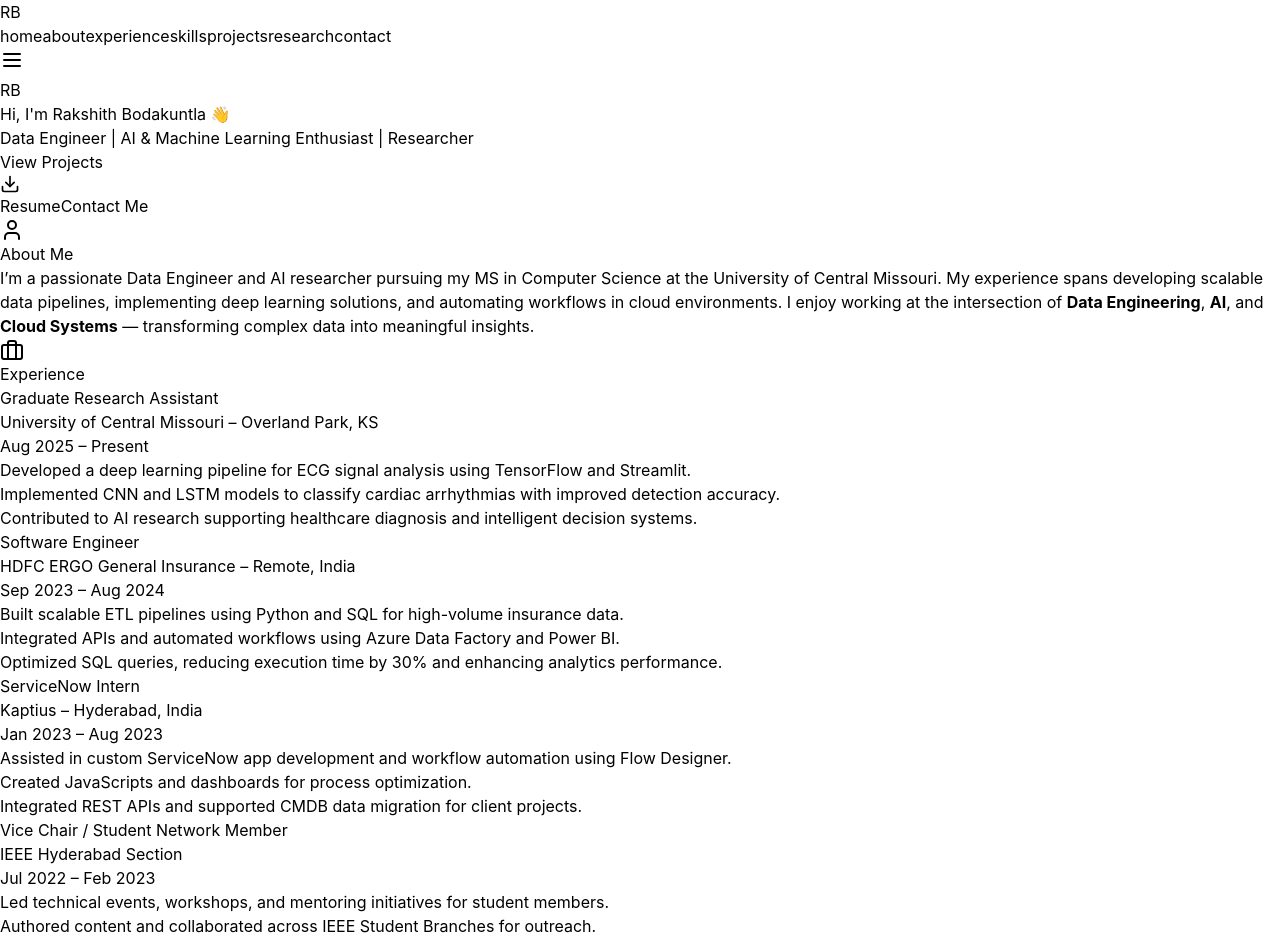
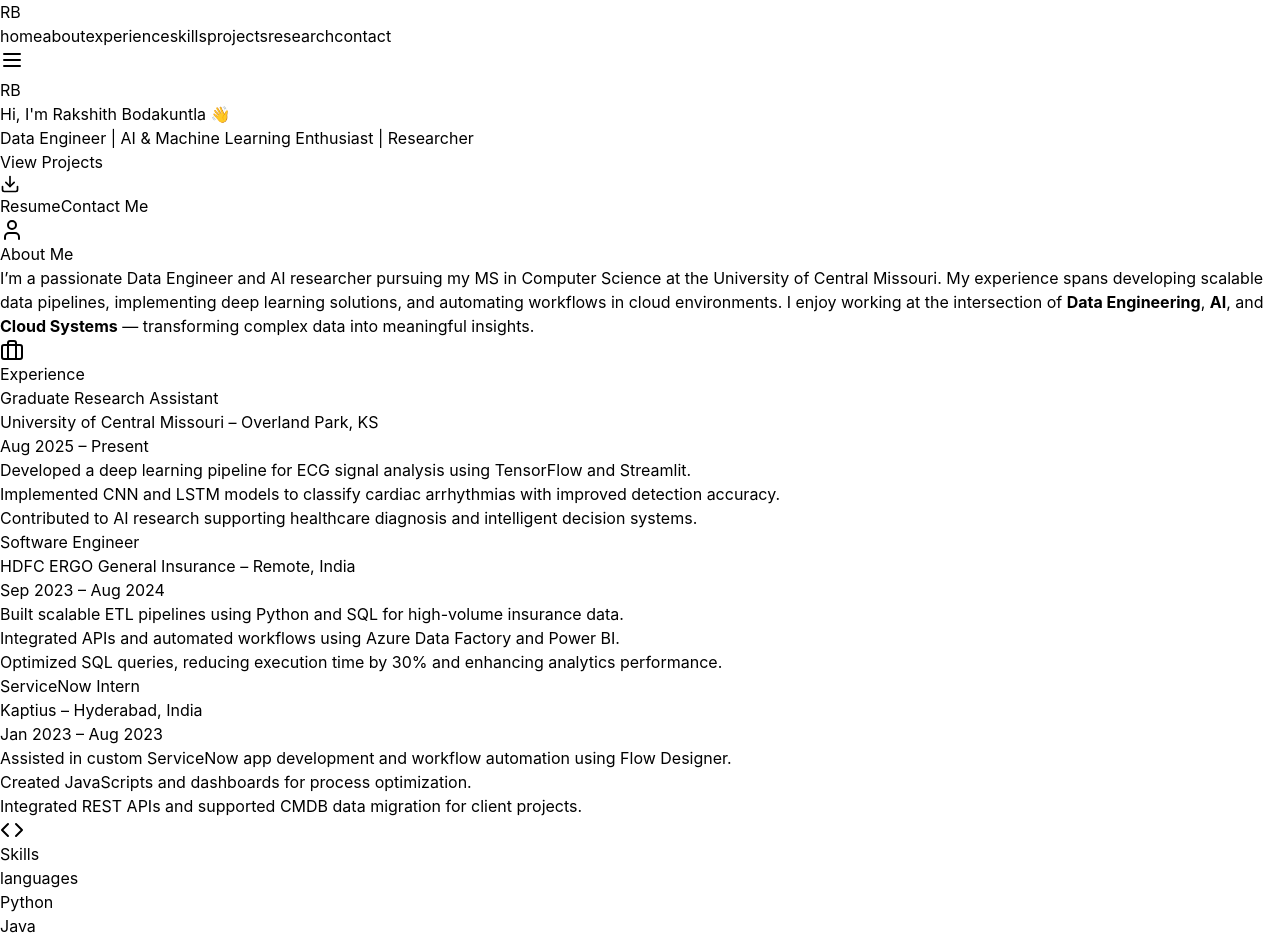
Before and after one commit to Rakshithbodakuntla/My_portfolio, a React (Vite) app: page / in a window 1280 px wide. Shown: the top 941 px of the page. Built offline with nearby package versions, Linux system fonts and the light colour scheme.

Commit message:
Update App.jsx
Removed experience entry for Vice Chair at IEEE Hyderabad Section.

```diff
--- a/src/App.jsx
+++ b/src/App.jsx
@@ -59,15 +59,7 @@ export default function Portfolio() {
         'Integrated REST APIs and supported CMDB data migration for client projects.'
       ]
     },
-    {
-      title: 'Vice Chair / Student Network Member',
-      company: 'IEEE Hyderabad Section',
-      period: 'Jul 2022 – Feb 2023',
-      description: [
-        'Led technical events, workshops, and mentoring initiatives for student members.',
-        'Authored content and collaborated across IEEE Student Branches for outreach.'
-      ]
-    }
+
   ];
 
   const projects = [
```
